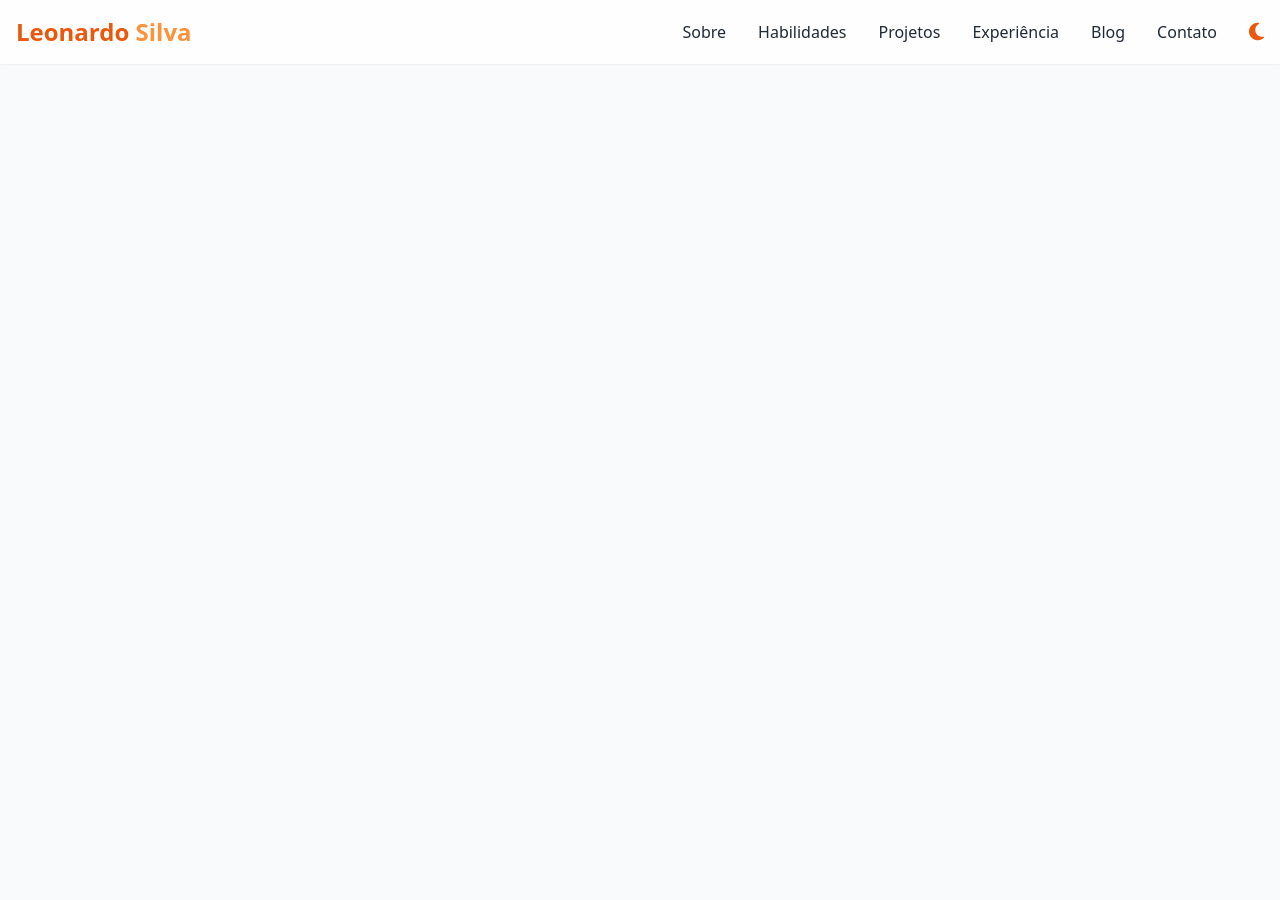
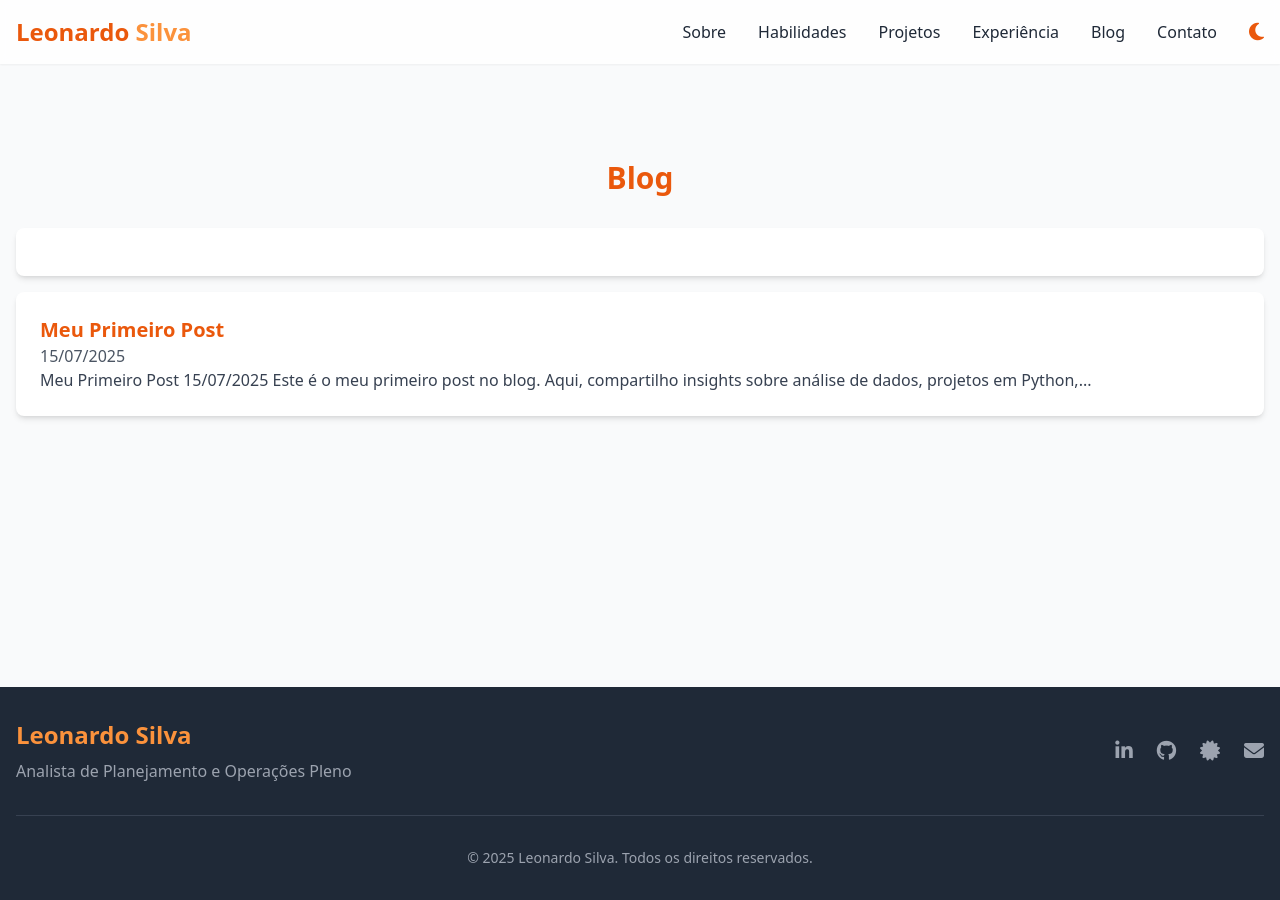
Before and after one commit to oleonardof/blog, a Jekyll site: the page built from index.html, in a window 1280 px wide. Built offline with Jekyll 4.4.1, drawn with Linux system fonts in a browser that asks for light colours; nearby versions of some CDN libraries.

Commit message:
Update default.html

```diff
--- a/_layouts/default.html
+++ b/_layouts/default.html
@@ -62,4 +62,34 @@
                  <li><a href="/#skills" class="block hover:text-orange-500 dark:hover:text-orange-400 transition">Habilidades</a></li>
                  <li><a href="/#projects" class="block hover:text-orange-500 dark:hover:text-orange-400 transition">Projetos</a></li>
                  <li><a href="/experience.html" class="block hover:text-orange-500 dark:hover:text-orange-400 transition">Experiência</a></li>
-                 <li><a href
+                 <li><a href="/" class="block hover:text-orange-500 dark:hover:text-orange-400 transition">Blog</a></li>
+                 <li><a href="/#contact" class="block hover:text-orange-500 dark:hover:text-orange-400 transition">Contato</a></li>
+            </ul>
+        </div>
+    </header>
+    <main class="flex-grow pt-20">
+        {{ content }}
+    </main>
+
+    <footer class="bg-gray-800 text-white py-8 px-4 dark:bg-black/50">
+        <div class="container mx-auto">
+            <div class="flex flex-col md:flex-row justify-between items-center">
+                <div class="mb-6 md:mb-0">
+                    <a href="#" class="text-2xl font-bold text-orange-400">Leonardo Silva</a>
+                    <p class="mt-2 text-gray-400">Analista de Planejamento e Operações Pleno</p>
+                </div>
+                <div class="flex space-x-6">
+                    <a href="https://www.linkedin.com/in/oleonardof/" target="_blank" rel="noopener noreferrer" class="text-gray-400 hover:text-white transition"><i class="fab fa-linkedin-in text-xl"></i></a>
+                    <a href="https://github.com/oleonardof" target="_blank" rel="noopener noreferrer" class="text-gray-400 hover:text-white transition"><i class="fab fa-github text-xl"></i></a>
+                    <a href="https://www.credly.com/users/oleonardof" target="_blank" rel="noopener noreferrer" class="text-gray-400 hover:text-white transition"><i class="fas fa-certificate text-xl"></i></a>
+                    <a href="mailto:leonardofsilva17@outlook.com" class="text-gray-400 hover:text-white transition"><i class="fas fa-envelope text-xl"></i></a>
+                </div>
+            </div>
+            <div class="border-t border-gray-700 dark:border-gray-600 mt-8 pt-8 text-center text-gray-400 text-sm">
+                <p>© <span id="year"></span> Leonardo Silva. Todos os direitos reservados.</p>
+            </div>
+        </div>
+    </footer>
+    <script src="{{ '/assets/js/main.js' | relative_url }}"></script>
+</body>
+</html>
```
